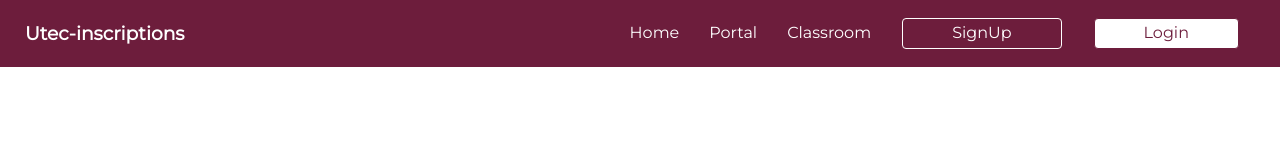
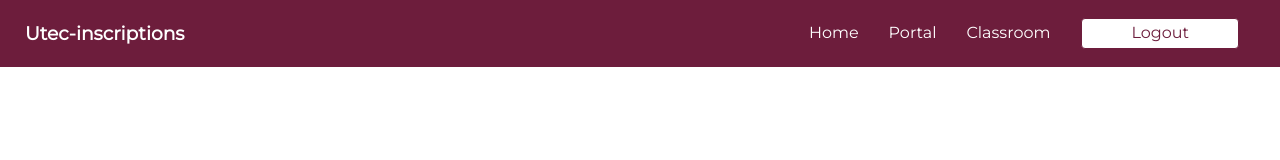
Before and after one commit to VicFlores/Frontend-Utec-Inscriptions, a Next.js app: page /signup in a window 1280 px wide. Shown: the top 160 px of the page. Built offline with nearby package versions, Linux system fonts and the light colour scheme.

Commit message:
feat: Header props was changed

```diff
--- a/components/Header/Header.tsx
+++ b/components/Header/Header.tsx
@@ -2,7 +2,6 @@ import React, { useState } from 'react';
 import Link from 'next/link';
 import { ThemeProvider } from 'styled-components';
 import { AiOutlineMenu } from 'react-icons/ai';
-import { TLayout } from '../../types/TLayout';
 import {
   AppName,
   AppNameContainer,
@@ -12,10 +11,11 @@ import {
   NavContainer,
   BurgerMenu,
   BurgerMenuContainer,
-  invertTheme,
+  theme,
 } from './styles';
+import { TLayout } from '../../types/TLayout';
 
-const Header = ({ show, textButton }: TLayout) => {
+const Header = ({ show }: TLayout) => {
   const [menu, setMenu] = useState<boolean>(false);
 
   const handleMenu = () => {
@@ -35,7 +35,7 @@ const Header = ({ show, textButton }: TLayout) => {
       </BurgerMenuContainer>
 
       <NavContainer hidden={menu}>
-        <ThemeProvider theme={{ fg: 'white', bg: '#6D1D3C', show }}>
+        <ThemeProvider theme={theme}>
           <Link href="/" passHref>
             <LinkRouter>Home</LinkRouter>
           </Link>
@@ -49,18 +49,31 @@ const Header = ({ show, textButton }: TLayout) => {
             <LinkRouter>Classroom</LinkRouter>
           </Link>
 
+          {show?.length ? (
+            <>
               <HeaderButton>
                 <Link href="/signup" passHref>
                   <LinkRouter>SignUp</LinkRouter>
                 </Link>
               </HeaderButton>
-          <ThemeProvider theme={invertTheme}>
+
+              <ThemeProvider theme={{ fg: theme.bg, bg: theme.fg }}>
                 <HeaderButton>
                   <Link href="/login" passHref>
-                <LinkRouter>{textButton ? textButton : 'Login'}</LinkRouter>
+                    <LinkRouter> Login</LinkRouter>
                   </Link>
                 </HeaderButton>
               </ThemeProvider>
+            </>
+          ) : (
+            <ThemeProvider theme={{ fg: theme.bg, bg: theme.fg, show }}>
+              <HeaderButton>
+                <Link href="/signup" passHref>
+                  <LinkRouter>Logout</LinkRouter>
+                </Link>
+              </HeaderButton>
+            </ThemeProvider>
+          )}
         </ThemeProvider>
       </NavContainer>
     </HeaderContainer>
--- a/components/Header/styles.ts
+++ b/components/Header/styles.ts
@@ -1,5 +1,4 @@
 import styled from 'styled-components';
-import { THeaderButton } from '../../types/THeaderButton';
 
 export const HeaderContainer = styled.header`
   display: grid;
@@ -102,7 +101,7 @@ export const HeaderButton = styled.button`
   }
 `;
 
-export const invertTheme = ({ fg, bg }: THeaderButton) => ({
-  fg: bg,
-  bg: fg,
-});
+export const theme = {
+  fg: 'white',
+  bg: '#6D1D3C',
+};
```
Lines whose indentation alone changed are shown as unchanged.
